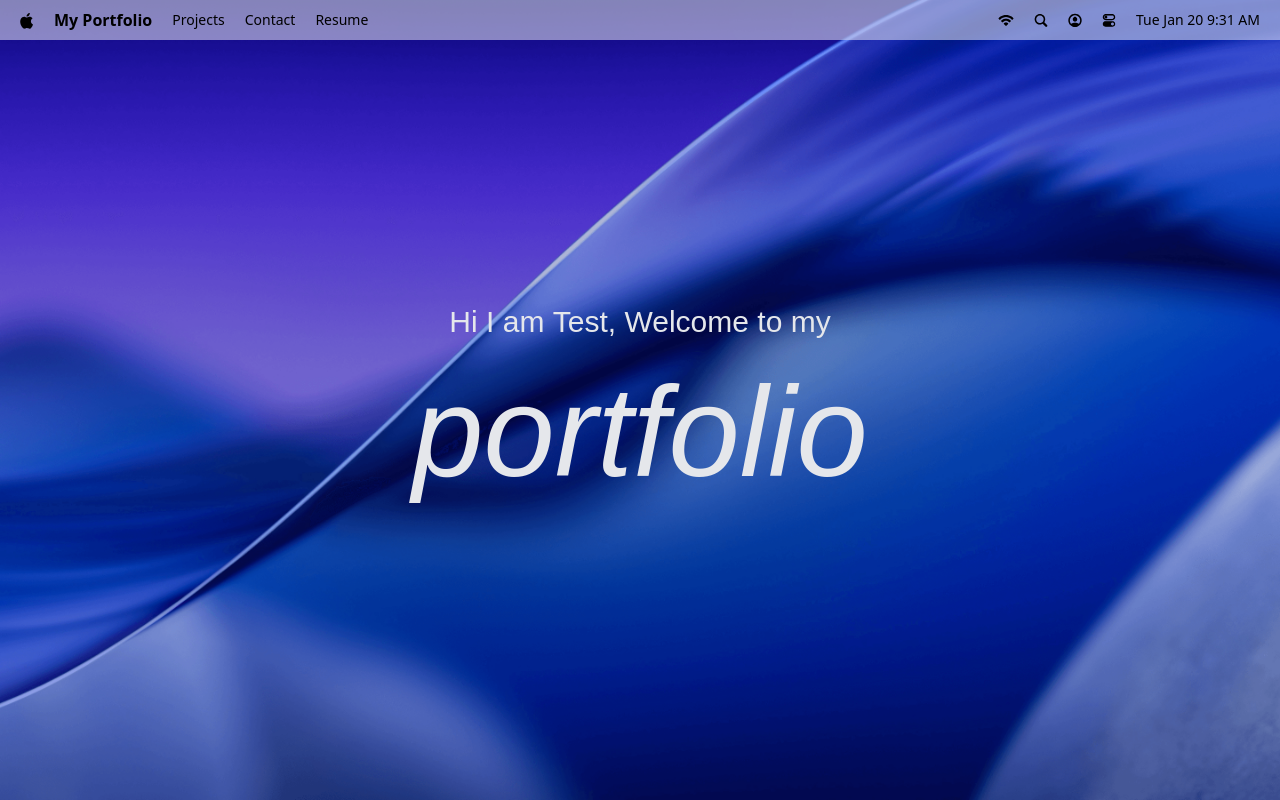
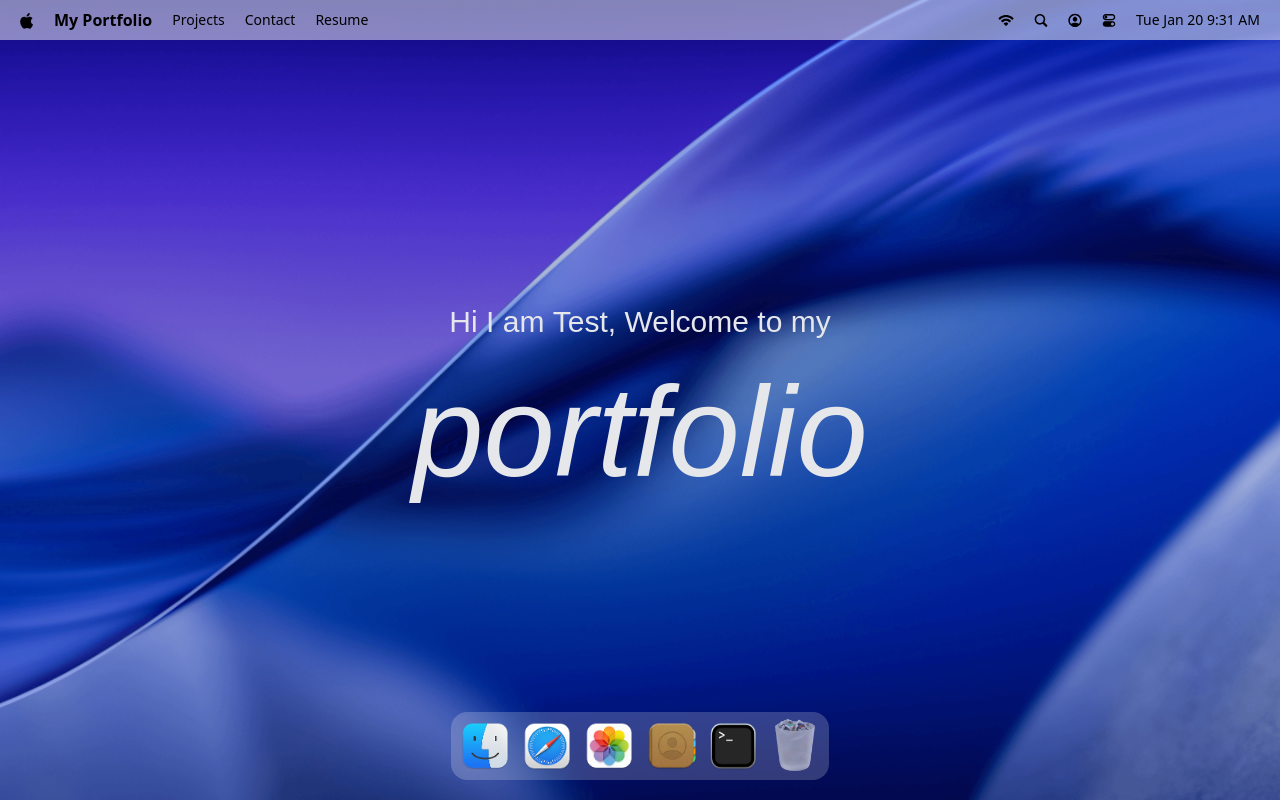
Before and after one commit to Anaveragec0der/GSAPPortfolio, a React (Vite) app: page / in a window 1280 px wide. Built offline with nearby package versions, Linux system fonts and the light colour scheme; a web font is replaced by a local one.

Commit message:
add the dock component and add the animation logic

```diff
--- a/package.json
+++ b/package.json
@@ -17,6 +17,7 @@
     "lucide-react": "^0.562.0",
     "react": "^19.2.0",
     "react-dom": "^19.2.0",
+    "react-tooltip": "^5.30.0",
     "tailwindcss": "^4.1.18"
   },
   "devDependencies": {
--- a/src/App.jsx
+++ b/src/App.jsx
@@ -1,4 +1,4 @@
-import {Navbar, Welcome} from '@components'
+import {Navbar, Welcome, Dock} from '@components'
 
 function App() {
 
@@ -6,6 +6,7 @@
     <main>
       <Navbar/>
       <Welcome/>
+      <Dock/>
     </main>
   )
 }
--- /dev/null
+++ b/src/components/Dock.jsx
@@ -0,0 +1,78 @@
+import { dockApps } from "@constants"
+import { useGSAP } from "@gsap/react"
+import { useRef } from "react"
+import { Tooltip } from "react-tooltip"
+import gsap from "gsap"
+
+export default function Dock(){
+    const dockRef=useRef(null)
+
+    useGSAP(()=>{
+        const dock=dockRef.current
+        if(!dock) return
+        const icons=dock.querySelectorAll('.dock-icon')
+        const animateIcons=(mouseX)=>{
+            const {left}=dock.getBoundingClientRect()
+            icons.forEach((icon)=>{
+                const {left:iconLeft, width}=icon.getBoundingClientRect()
+                const center=iconLeft-left+width/2
+                const distance=Math.abs(mouseX-center)
+                const intensity=Math.exp(-(distance**2.5)/2000)
+
+                gsap.to(icon, {
+                    scale: 1 + 0.25 * intensity,
+                    y: -15 *intensity,
+                    duration:0.2,
+                    ease: 'power1.out'
+                })
+            })
+        }
+        const handleMouseMove=(e)=>{
+            const {left}=dock.getBoundingClientRect()
+            animateIcons(e.clientX-left)
+        }
+        const resetIcon=()=>{icons.forEach((icon)=>gsap.to(icon,{
+            scale:1,
+            y:0,
+            duration:0.3,
+            ease:'power1.out'
+        }))}
+        dock.addEventListener('mousemove', handleMouseMove)
+        dock.addEventListener('mouseleave', resetIcon)
+        return ()=>{
+            dock.removeEventListener('mousemove', handleMouseMove)
+            dock.removeEventListener('mouseleave', resetIcon)
+        }
+    },[])
+
+    const toggleApp=({id, canOpen})=>{
+        if (!canOpen) return
+    }
+
+    return (
+        <section id='dock'>
+            <div ref={dockRef} className="dock-container">
+                {dockApps.map(({id, name, icon, canOpen})=>(
+                    <div key={id} className="relative flex justify-center">
+                        <button type='button' className="dock-icon"
+                            aria-label={name}
+                            disabled={!canOpen}
+                            data-tooltip-id="dock-tooltip"
+                            data-tooltip-content={name}
+                            data-tooltip-delay-show={150}
+                            onClick={()=>toggleApp({id, canOpen})}
+                        >
+                            <img
+                                src={`/images/${icon}`}
+                                alt={name}
+                                loading="lazy"
+                                className={canOpen ? "" : "opacity-60"}
+                            />
+                        </button>
+                    </div>
+                ))}
+            </div>
+            <Tooltip id="dock-tooltip" className="tooltip" place="top" />
+        </section>
+    )
+}
--- a/src/components/index.js
+++ b/src/components/index.js
@@ -1,7 +1,9 @@
 import Navbar from "./Navbar"
 import Welcome from "./Welcome"
+import Dock from "./Dock"
 
 export {
     Navbar,
-    Welcome
+    Welcome,
+    Dock
 }
```
Also changed, not shown: 1 other file (tests, documents, lock files or other folders).
